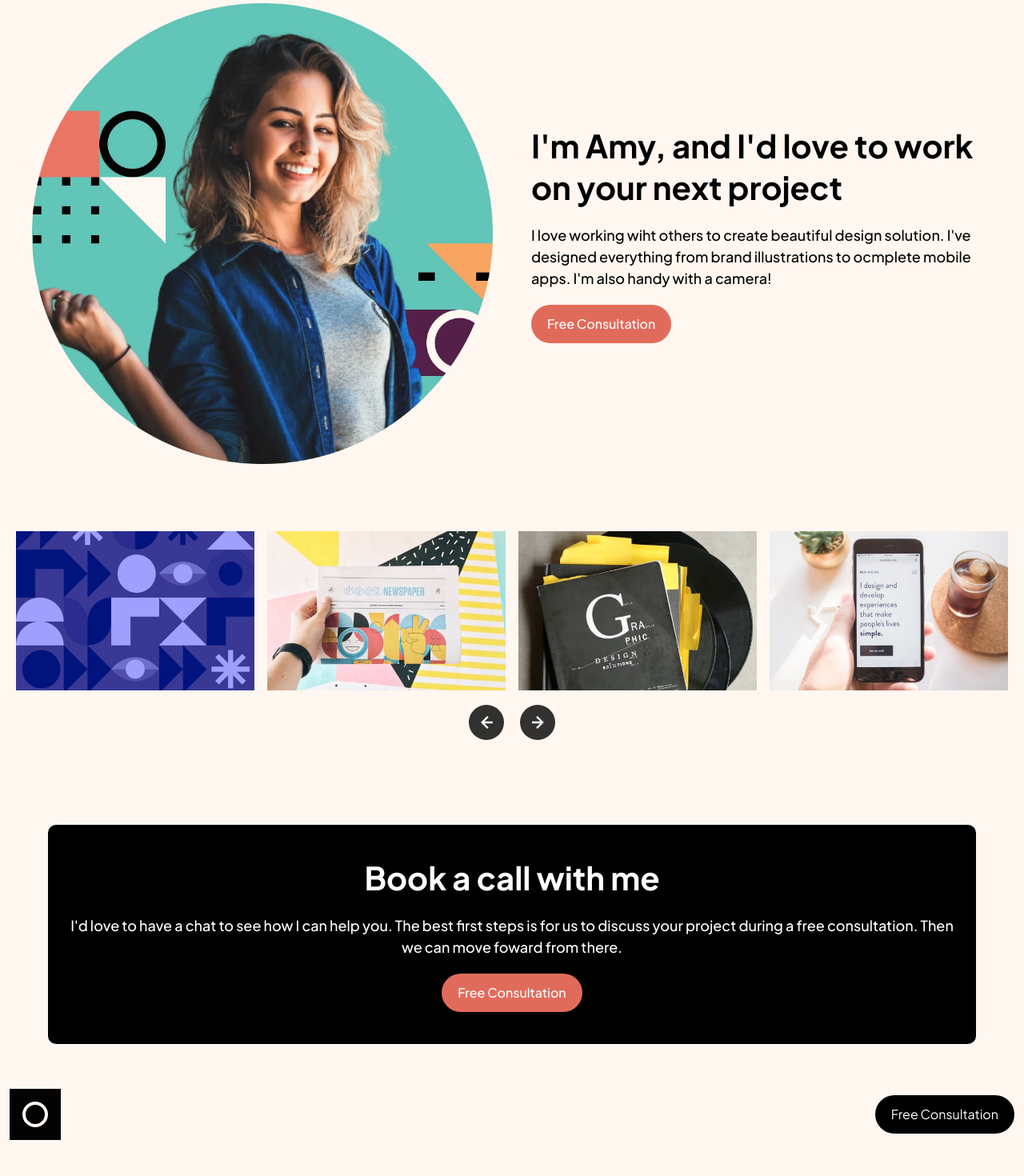
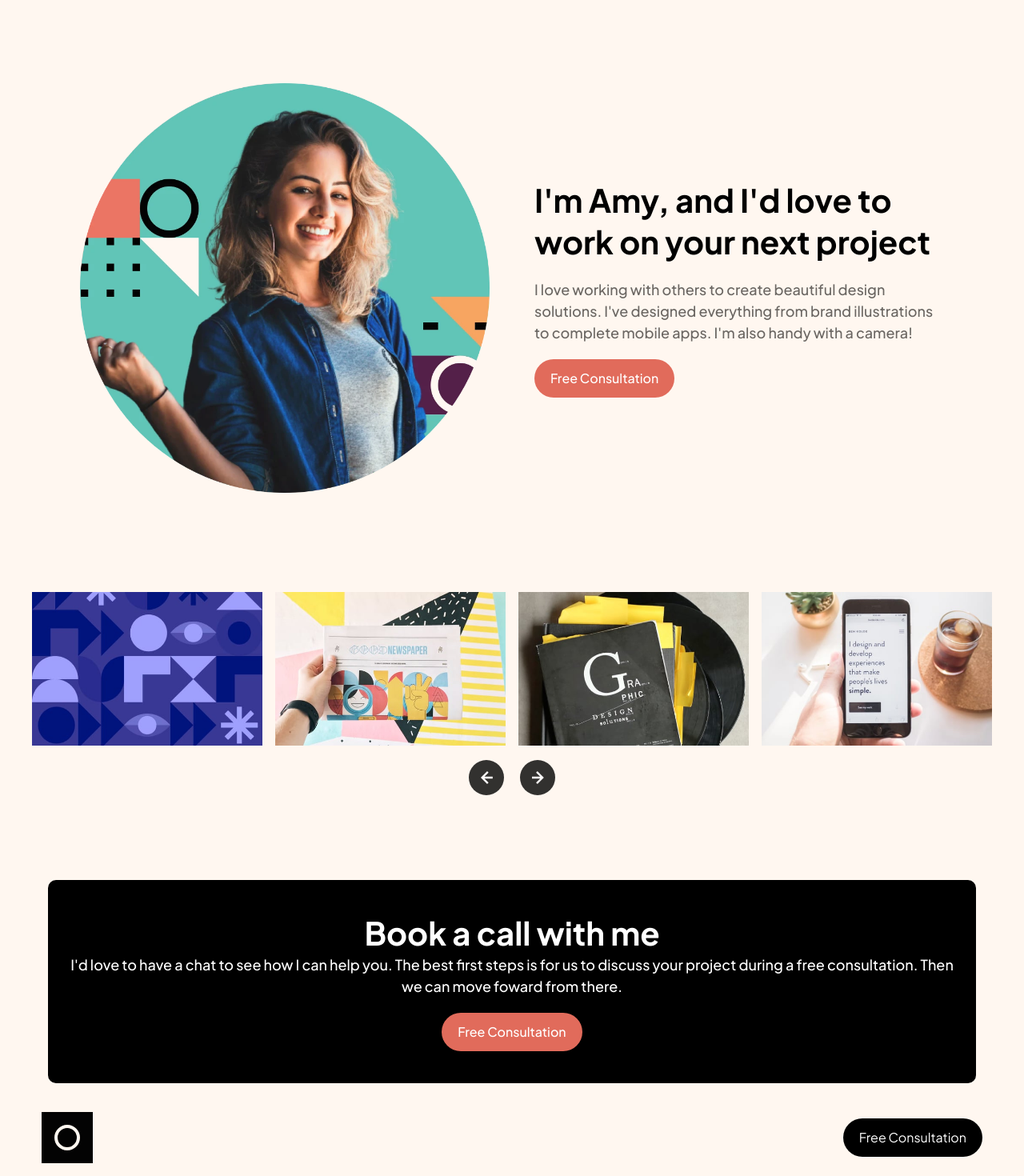
Before and after one commit to cgojk/design_portfolio, a React (Vite) app: page / in a window 1280 px wide. Shown: the part 707-2177 px from the top of the page at 80% size. Before the commit the page ends 2148 px from the top, so only its background shows below. Built offline with nearby package versions, Linux system fonts and the light colour scheme.

Commit message:
adding padding in some secitons and work part decreasing size of the iamge AMy

```diff
--- a/src/Home.jsx
+++ b/src/Home.jsx
@@ -6,7 +6,7 @@ import Booking from "./components/Booking";
 
 export default function Home() {
   return (
-    <section className="home">
+    <section className="home container">
       <div className="container hero">
         <h1 className="title__home text-present-1">
           Design solutions made easy
--- a/src/components/Booking.jsx
+++ b/src/components/Booking.jsx
@@ -9,19 +9,24 @@ export default function Booking() {
 
 
             <section className="booking__section container">
+            <div className="wrapper__booking--text_button">
                 <div className="booking__container">
+
                     <h2 className="title__booking text-preset-2">Book a call with me</h2>
                     <p className="text_booking text-preset-4"> I'd love to have a chat
                          to see how I can help you. The best first steps is
                         for us to discuss your project during a
                          free consultation.
                          Then we can move foward from there.</p>
+             </div>
+         <div className="linkcontainer">
 
             <Link to="/consultation" className="button__consultation">
                 <Button variant="primary text-present-5">
                     Free Consultation
                 </Button>
             </Link>
+       </div>
         </div>
 
 
--- a/src/components/Information.jsx
+++ b/src/components/Information.jsx
@@ -2,12 +2,6 @@ import React from "react"
 import { Link } from "react-router-dom"
 import foto from "../assets/images/image-amy.webp"
 import Button from "./UI/Buttons";
-
-
-
-
-
-
 
 
 
@@ -20,7 +14,8 @@ export default function Information(){
                </div>
                <div className="info__container">
                     <h2 className="title__info text-preset-2">I'm Amy, and I'd love to work on your next project</h2>
-                    <p className="text_info text-preset-4"> I love working wiht others to create beautiful design solution. I've designed everything from brand illustrations to ocmplete mobile apps. I'm also handy with a camera!</p>
+                    <p className="text_info text-preset-4"> I love working with others to create beautiful design solutions. I've designed everything from brand
+                        illustrations to complete mobile apps. I'm also handy with a camera!</p>
 
             <Link to="/consultation" className="button__consultation">
                 <Button variant="primary text-present-5">
--- a/src/components/Navigation.jsx
+++ b/src/components/Navigation.jsx
@@ -7,7 +7,7 @@ import logo from "../assets/images/logo.svg";
 
 export default function Navigation(){
     return (
- <section className="navigation ">
+ <section className="navigation  ">
     <nav className="nav container">
           <Link to="/home" className="links__description">
           <img src={logo} className="logo-image" loading="lazy" alt="gallery title logo " />
--- a/src/styles/_base.scss
+++ b/src/styles/_base.scss
@@ -66,8 +66,7 @@ padding:var(--size-16) var(--size-12);
 
 margin-bottom:var(--space-24);
 align-items:center;
-  max-width: 100vw;
-    width: 100vw;
+
 }
 
 // ==============================================
@@ -75,7 +74,7 @@ align-items:center;
 //    ==============================================*/
 
 .home{
-    padding:var(--size-20);
+    // padding:var(--size-20);
 
     .description__home{
         color:var(--clr-neutral-400);
@@ -84,6 +83,7 @@ align-items:center;
     .title__home{
 
         text-align:center;
+        margin-bottom:var(--size-40);
     }
 }
 
@@ -257,7 +257,12 @@ align-items:center;
         text-align:center;
 
     }
+    .text_info{
+        color:var(--clr-neutral-400);
+        text-align:center;
     }
+}
+
 }
 
 
@@ -378,22 +383,26 @@ align-items:center;
 
 
 
-    .booking__container{
+    .wrapper__booking--text_button{
         border-radius:var(--radius-10);
         padding:var(--size-40) var(--size-16) var(--size-40) var(--size-16);
-        display:flex;
-        flex-direction:column;
+       display:flex;
+       flex-direction:column;
+
         gap:var(--size-20);
         align-items:center;
         justify-content:center;
         background-color:var(--clr-neutral-900);
-        text-align:center;
+
 
         .title__booking,
         .text_booking
         {
             color:var(--clr-neutral-100);
             text-align:center;
+        }
+        .button__consultation{
+            align-self:center;
         }
     }
 }
@@ -405,6 +414,7 @@ align-items:center;
   gap: var(--size-30);
   text-align: center;
   margin-bottom:var(--size-40);
+  padding:var(--size-20);
 }
 .home-content {
   display: flex;
--- a/src/styles/_queries.scss
+++ b/src/styles/_queries.scss
@@ -48,7 +48,8 @@
 .wrapper__photo--info{
 display:grid;
 grid-template-columns: 1fr 1fr;
-   gap:var(--size-48);
+gap:var(--size-56);
+padding:var(--size-40);
 
 .photo__container{
 width:100%;
@@ -107,4 +108,19 @@
     width: 100vw;
 
 }
+
+.home{
+    .description__home{
+
+          text-align:center;
     }
+}
+.wrapper__booking--text_button{
+
+   flex-direction:row;
+    gap:var(--size-20);
+    padding:var(--size-40);
+
+}
+
+}
```
Lines whose indentation alone changed are shown as unchanged.
